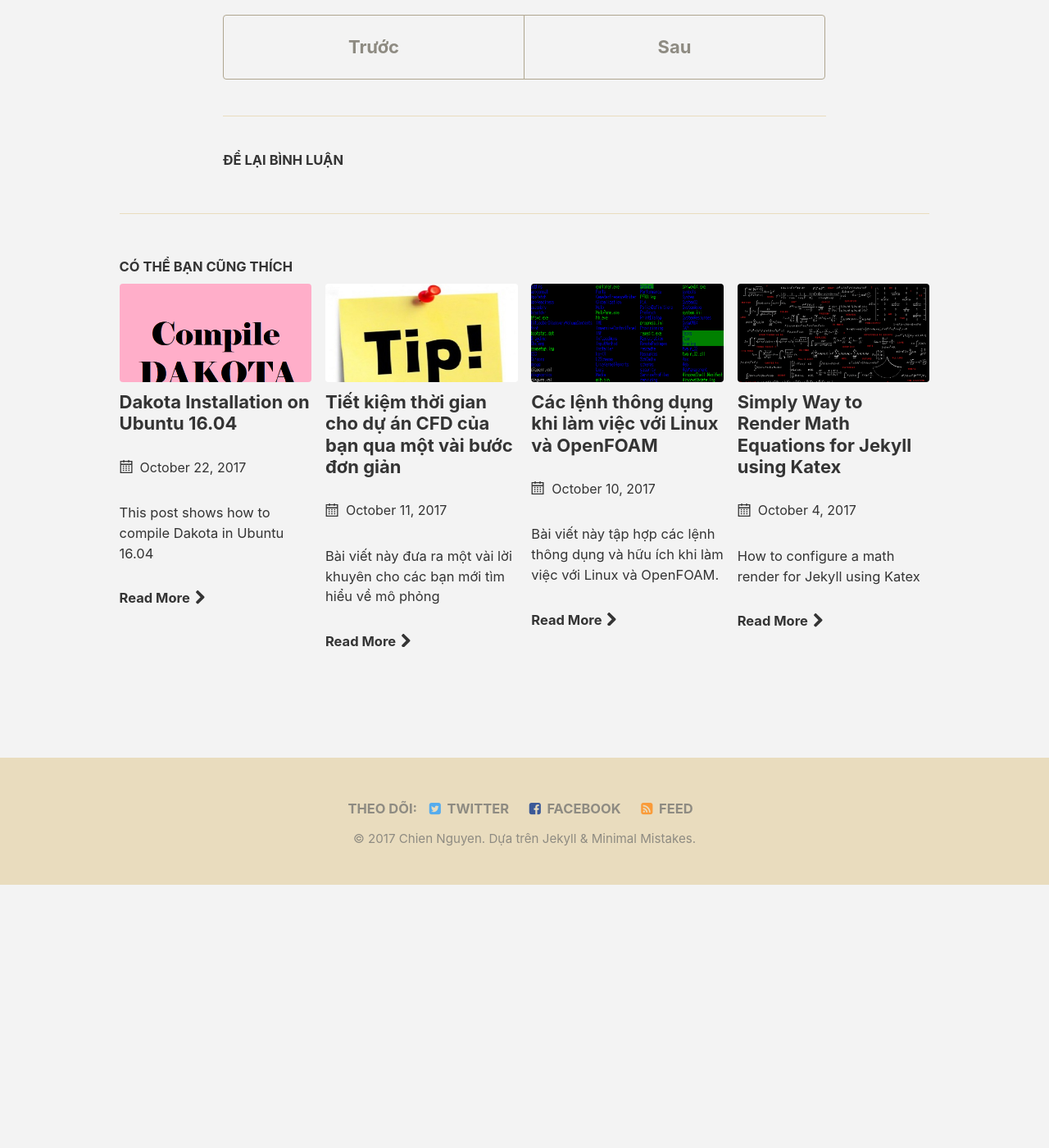
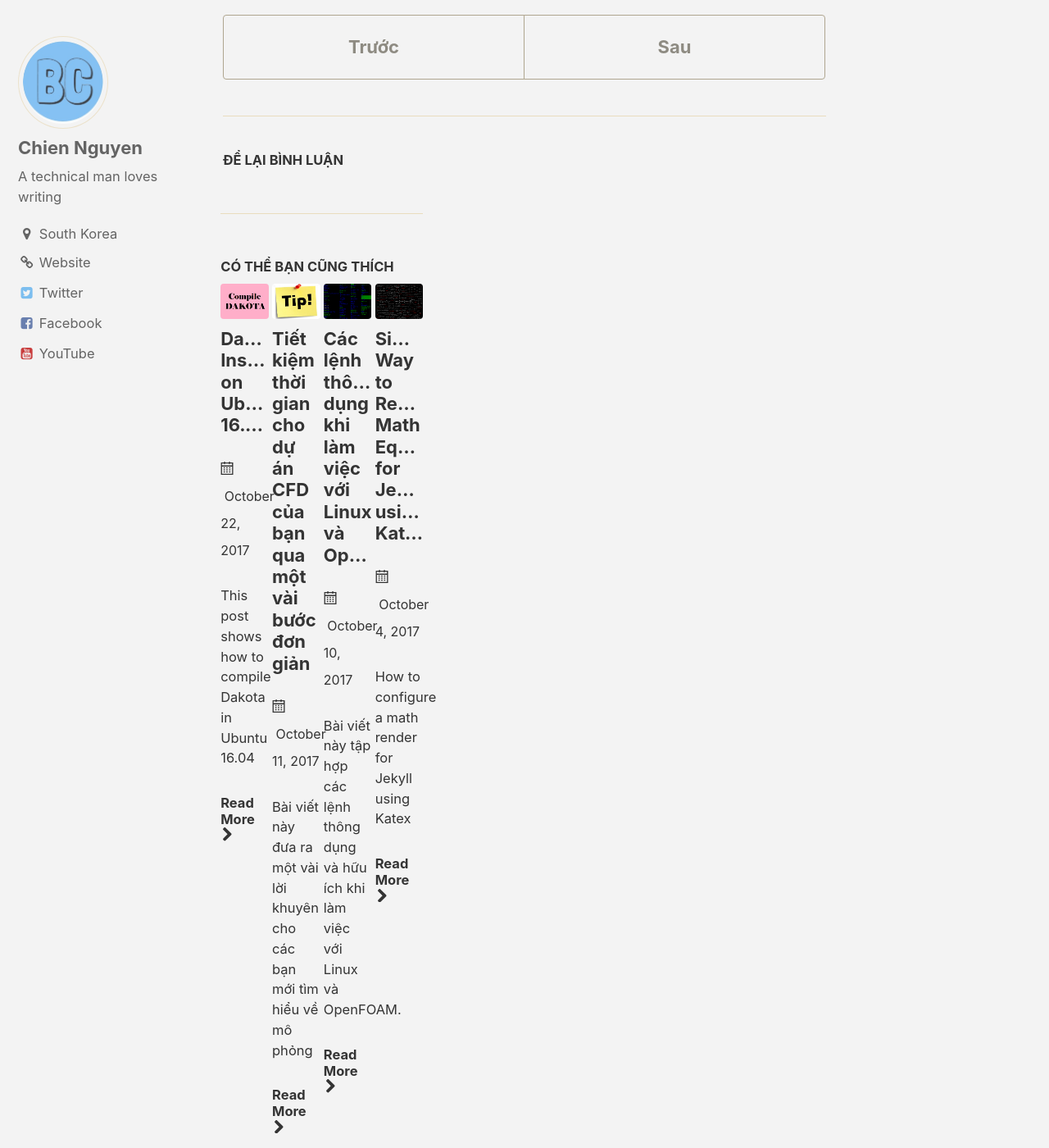
Before and after one commit to chienfm/chienfm.github.io, a Jekyll site: the page built from _posts/2017-10-04-Manifold-Simulation.md, in a window 1280 px wide and 1400 px high, scrolled down 1294 px. Shown: the whole window at 82% size. Built offline with Jekyll 4.4.1, drawn with Linux system fonts in a browser that asks for light colours; nearby versions of some CDN libraries; comment, search, counter and statistics services are not loaded; before the commit the page ends 2373 px from its top, so only the background shows below that.

Commit message:
Test Related Page Position

```diff
--- a/_sass/minimal-mistakes/_page.scss
+++ b/_sass/minimal-mistakes/_page.scss
@@ -412,9 +412,9 @@
   @include breakpoint($large) {
     position: relative;
     float: left;
-    margin-left: 10%;
+    margin-left: 20%;
     margin-right: 0;
-    width: 80%;
+    width: 60%;
     clear: both;
     /*float: left;                                                      /*or. right*/
     /*width: calc(100% - #{$right-sidebar-width-narrow} - 200px);       /*or. no minus 200px*/
@@ -423,9 +423,9 @@
   @include breakpoint($x-large) {
     position: relative;
     float: left;
-    margin-left: 10%;
+    margin-left: 20%;
     margin-right: 0;
-    width: 80%;
+    width: 20%;
     clear: both;
     /*width: calc(100% - #{$right-sidebar-width} - 200px);              /*or. no minus 200px*/
   }
```
